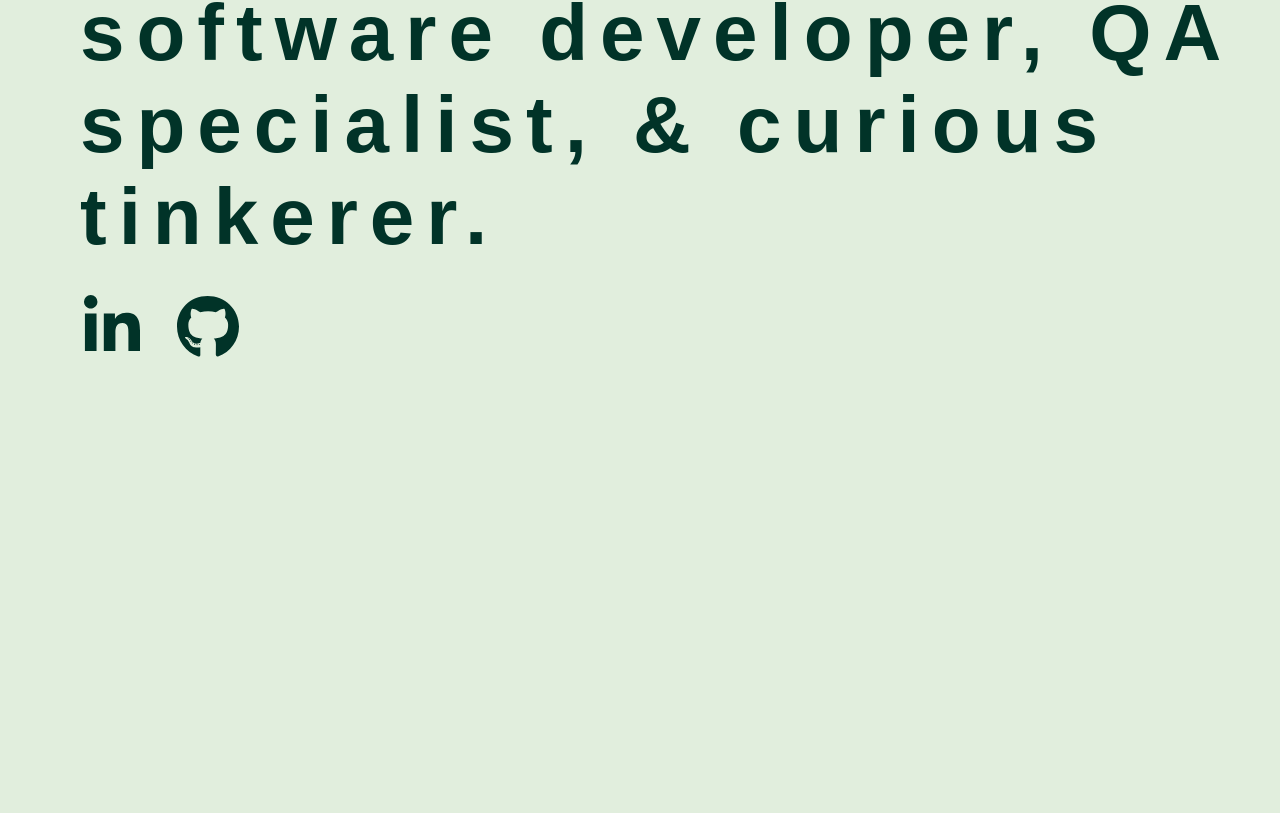
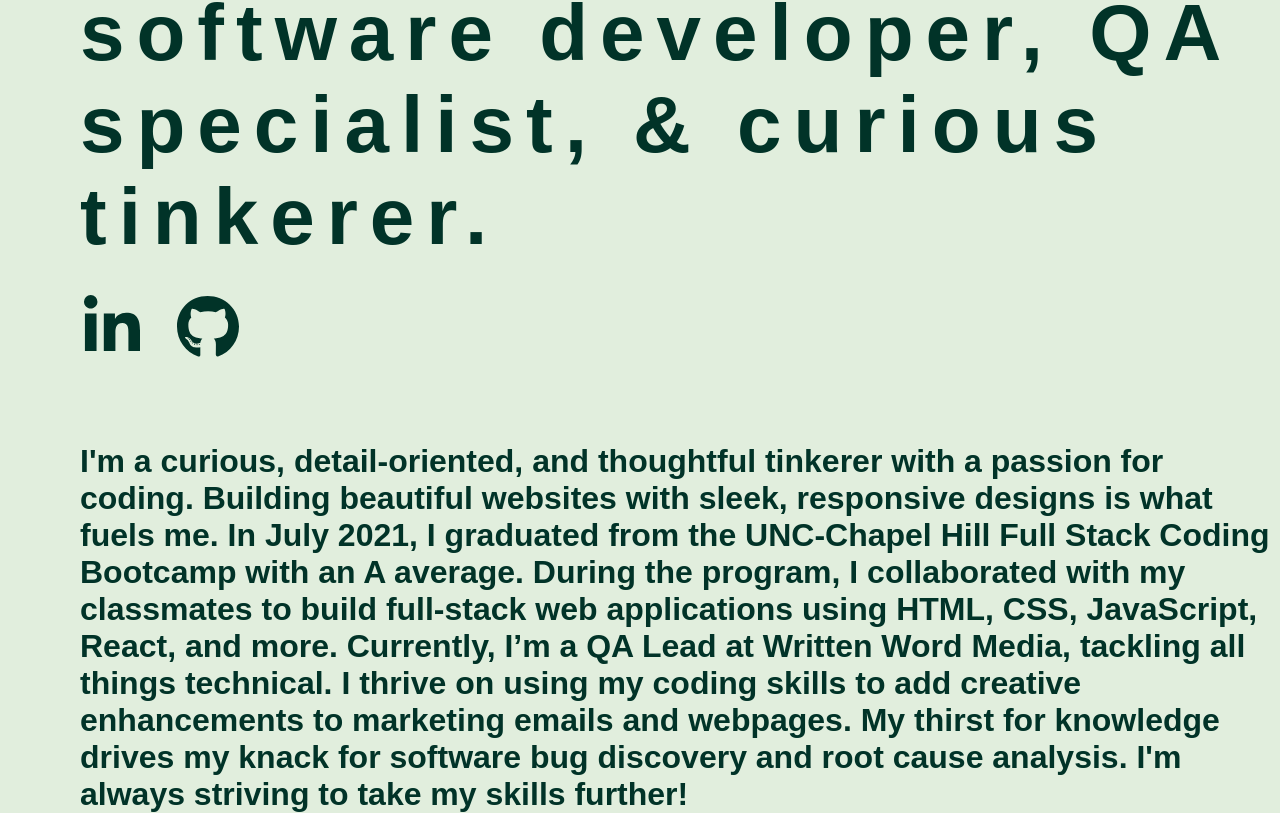
Before and after one commit to mcraeteisha/2022-portfolio, a React (Create React App) app in the folder teisha-portfolio/: page / in a window 1280 px wide. Shown: the part 311-1124 px from the top of the page. Before the commit the page ends 800 px from the top, so only its background shows below. Built offline with nearby package versions, Linux system fonts and the light colour scheme.

Commit message:
created bio page

```diff
--- a/teisha-portfolio/src/App.css
+++ b/teisha-portfolio/src/App.css
@@ -39,7 +39,7 @@
 
 @font-face {
   font-family: "Luam-Light";
-  src: local("Luam-Light"),
+  src: local("Luam_Light"),
    url("./fonts/Luam-Light/Luam-Light.ttf") format("truetype");
   font-weight: normal;
   }
--- a/teisha-portfolio/src/components/GlobalStyle.js
+++ b/teisha-portfolio/src/components/GlobalStyle.js
@@ -49,6 +49,7 @@ h3 {
 
 h4 {
     font-size: 2rem;
+    font-family: 'Luam-Regular', Arial, sans-serif;
 }
 
 span {
--- a/teisha-portfolio/src/components/PortfolioContainer.js
+++ b/teisha-portfolio/src/components/PortfolioContainer.js
@@ -1,10 +1,12 @@
 import React from 'react';
 import LandingPage from './pages/LandingPage';
+import BioPage from './pages/BioPage';
 
 function PortfolioContainer() {
     return(
         <>
             <LandingPage />
+            <BioPage />
         </>
     )
 };
--- /dev/null
+++ b/teisha-portfolio/src/components/pages/BioPage.js
@@ -0,0 +1,31 @@
+import React from 'react';
+import Styled from "styled-components";
+
+function BioPage() {
+    return(
+        <>
+            <BioContainer>
+                <Bio>
+                    I'm a curious, detail-oriented, and thoughtful tinkerer with a passion for coding. Building beautiful websites with sleek, responsive designs is what fuels me.
+                    In July 2021, I graduated from the UNC-Chapel Hill Full Stack Coding Bootcamp with an A average. During the program, I collaborated with my classmates to build full-stack web applications using HTML, CSS, JavaScript, React, and more.
+                    Currently, I’m a QA Lead at Written Word Media, tackling all things technical. I thrive on using my coding skills to add creative enhancements to marketing emails and webpages. My thirst for knowledge drives my knack for software bug discovery and root cause analysis.
+                    I'm always striving to take my skills further!
+                </Bio>
+            </BioContainer>
+        </>
+    )
+};
+
+const BioContainer = Styled.div
+ `
+ padding-left: 5em;
+ padding-top: 5em;
+ `
+
+const Bio = Styled.h4
+`
+    font-family: 'Luam-Light', Arial, sans-serif;
+
+`
+
+export default BioPage;
```
